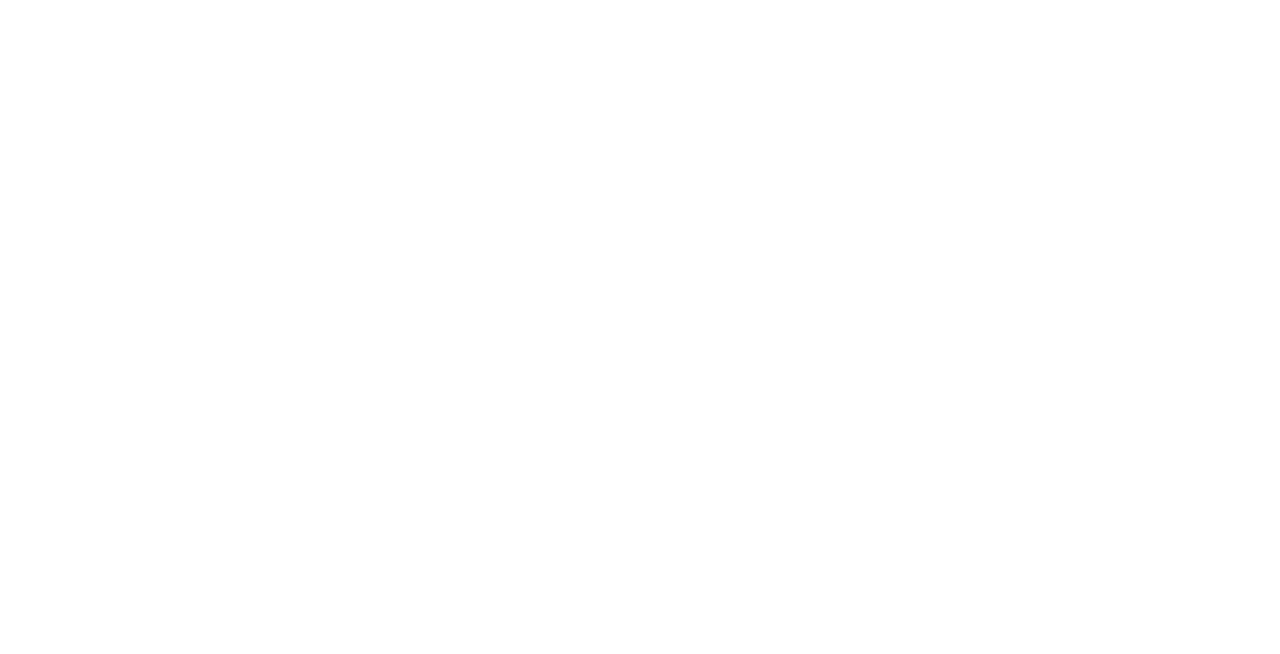
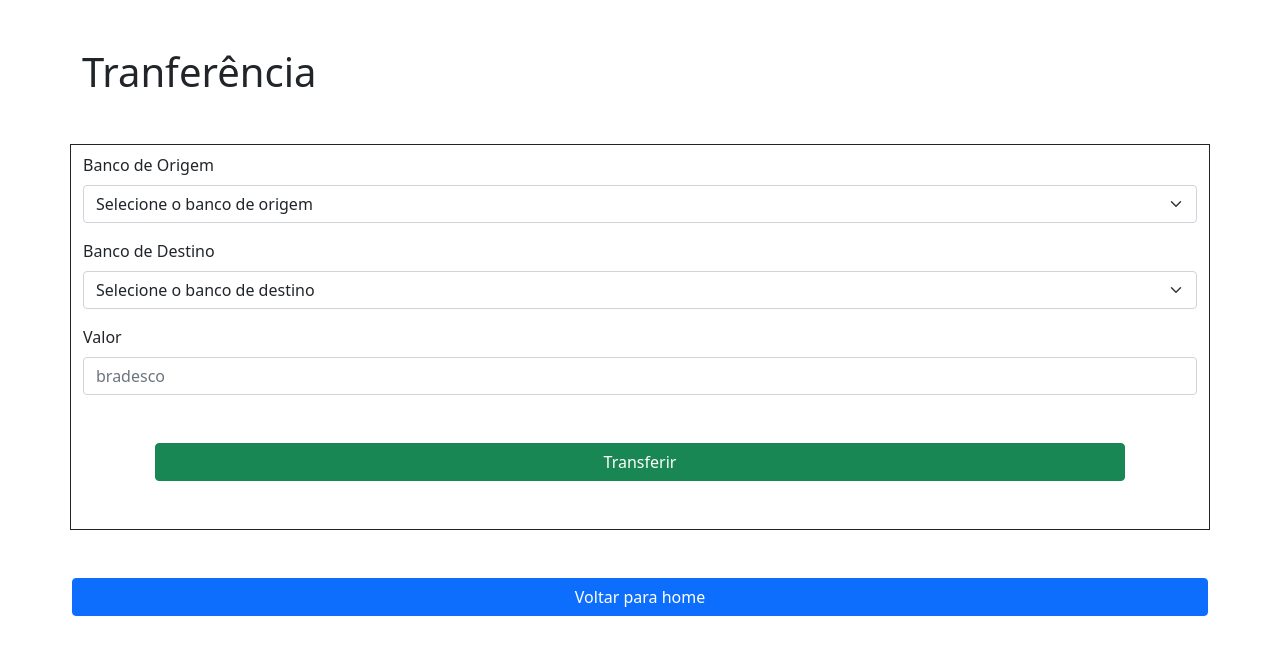
Before and after one commit to lfsmariz/finances-ui, a React (Create React App) app: page /transfer in a window 1280 px wide. Shown: the top 654 px of the page. Built offline with nearby package versions, Linux system fonts and the light colour scheme.

Commit message:
feat(transfer): create page

```diff
--- a/src/App.css
+++ b/src/App.css
@@ -1,3 +1,12 @@
 .center-text {
   text-align: center;
 }
+
+.height-define {
+  height: 500px;
+}
+
+.center-title {
+  text-align: start;
+  width: 30%;
+}
--- a/src/App.js
+++ b/src/App.js
@@ -1,5 +1,6 @@
 import Routes from "./Routes";
 import 'bootstrap/dist/css/bootstrap.min.css'
+import './App.css'
 
 function App() {
   return (
--- a/src/Routes.js
+++ b/src/Routes.js
@@ -3,6 +3,7 @@
 import RegisterBank from "./pages/RegisterBank"
 import RegisterUser from "./pages/RegisterUser"
 import RegisterWallet from "./pages/RegisterWallet"
+import Transfer from "./pages/Transfer"
 
 const Routes = () => {
 
@@ -24,6 +25,10 @@
       <Route exact path="/register-wallet">
         <RegisterWallet/>
       </Route>
+
+      <Route exact path="/transfer">
+        <Transfer/>
+      </Route>
     </Switch>
   </BrowserRouter>
   )
--- a/src/pages/Home.js
+++ b/src/pages/Home.js
@@ -3,12 +3,28 @@
 const Home = () => {
 
   return (
-    <div>
     <div className="container">
-        <div className="container my-5">
-            <h1>Finanças TATU</h1>
+      <div className="height-define row align-items-center ">
+        <div className=" my-3 col-6">
+            <h1 className="center-title">TATU's Bank</h1>
         </div>
-        <div className="row fixed-bottom my-5 mx-5">
+        <div className=" my-3 col">
+          <Link to="register-user" className="btn btn-primary col mx-4">
+            Registrar Recebimento
+          </Link>
+        </div>
+        <div className=" my-3 col">
+          <Link to="register-user" className="btn btn-primary col mx-4">
+            Registrar Despesa
+          </Link>
+        </div>
+        <div className=" my-3 col">
+          <Link to="transfer" className="btn btn-primary col mx-4">
+            Registrar Tranferência
+          </Link>
+        </div>
+      </div>
+      <div className="row my-5 mx-5">
         <Link to="register-user" className="btn btn-primary col mx-4">
           Cadastrar Usuário
         </Link>
@@ -20,7 +36,6 @@
         </Link>
       </div>
     </div>
-    </div>
   )
 
 }
--- a/src/pages/RegisterBank.js
+++ b/src/pages/RegisterBank.js
@@ -7,8 +7,8 @@
       <div className="container my-5">
           <h1>Cadastrar Banco</h1>
       </div>
-      <div className="container my-5">
-        <div className="mb-3">
+      <div className="container my-5 border border-dark">
+        <div className="mb-3 my-2">
           <label for="username" className="form-label">Usuário:</label>
           <select className="form-select" id="username">
             <option selected>Selecione o usuário</option>
@@ -34,11 +34,17 @@
           <label for="account-name" className="form-label">Nome da Conta:</label>
           <input type="email" className="form-control" id="account-name" placeholder="conta 1"/>
         </div>
-        <div className="row fixed-bottom my-5 mx-5">
+        <div className="row my-5 mx-5">
+          <Link to="/" className="btn btn-success col mx-4">
+            Cadastrar Banco
+          </Link>
+        </div>
+
+      </div>
+      <div className="row my-5 mx-5">
           <Link to="/" className="btn btn-primary col mx-4">
             Voltar para home
           </Link>
-        </div>
       </div>
     </div>
   )
--- a/src/pages/RegisterUser.js
+++ b/src/pages/RegisterUser.js
@@ -8,13 +8,18 @@
           <h1>Cadastrar Usuário</h1>
       </div>
 
-      <div className="container my-5">
-        <div class="mb-3">
+      <div className="container my-5 border border-dark">
+        <div class="mb-3 my-2">
           <label for="username" className="form-label">Nome do Usuário</label>
           <input type="email" className="form-control" id="username" placeholder="nome"/>
-          </div>
+        </div>
+        <div className="row my-5 mx-auto w-75" >
+            <Link to="/" className="btn btn-success col mx-4">
+              Cadastrar Usuário
+            </Link>
+        </div>
       </div>
-      <div className="row fixed-bottom my-5 mx-5">
+      <div className="row my-5 mx-5">
             <Link to="/" className="btn btn-primary col mx-4">
               Voltar para home
             </Link>
--- a/src/pages/RegisterWallet.js
+++ b/src/pages/RegisterWallet.js
@@ -3,13 +3,13 @@
 const RegisterWallet = () => {
 
   return (
-    <div>
+    <div className="container my-5 align-items-center">
       <div className="container my-5">
           <h1>Cadastrar Carteira</h1>
       </div>
 
-      <div className="container my-5">
-        <div className="mb-3">
+      <div className="container my-5 align-items-center border border-dark">
+        <div className="mb-3 my-2">
           <label for="wallet-name" className="form-label">Nome da Carteira:</label>
           <input type="email" className="form-control" id="wallet-name" placeholder="Reserva"/>
         </div>
@@ -36,8 +36,14 @@
             </label>
           </div>
         </div>
+        <div className="row my-5 mx-auto w-75" >
+            <Link to="/" className="btn btn-success col mx-4">
+              Cadastrar Carteira
+            </Link>
+        </div>
       </div>
-      <div className="row fixed-bottom my-5 mx-5">
+
+      <div className="row my-5 mx-auto" >
             <Link to="/" className="btn btn-primary col mx-4">
               Voltar para home
             </Link>
--- /dev/null
+++ b/src/pages/Transfer.js
@@ -0,0 +1,51 @@
+import { Link } from "react-router-dom";
+
+const Transfer = () => {
+
+  return (
+    <div>
+      <div className="container my-5">
+          <h1>Tranferência</h1>
+      </div>
+      <div className="container my-5 border border-dark">
+        <div className="mb-3 my-2">
+          <label for="sender" className="form-label">Banco de Origem</label>
+          <select className="form-select" id="sender">
+            <option selected>Selecione o banco de origem</option>
+            <option value="1">One</option>
+            <option value="2">Two</option>
+            <option value="3">Three</option>
+          </select>
+        </div>
+
+        <div className="mb-3 my-2">
+          <label for="receiver" className="form-label">Banco de Destino</label>
+          <select className="form-select" id="receiver">
+            <option selected>Selecione o banco de destino</option>
+            <option value="1">One</option>
+            <option value="2">Two</option>
+            <option value="3">Three</option>
+          </select>
+        </div>
+
+        <div className="mb-3">
+          <label for="bank" className="form-label">Valor</label>
+          <input type="text" className="form-control" id="bank" placeholder="bradesco"/>
+        </div>
+        <div className="row my-5 mx-5">
+          <Link to="/" className="btn btn-success col mx-4">
+            Transferir
+          </Link>
+        </div>
+
+      </div>
+      <div className="row my-5 mx-5">
+          <Link to="/" className="btn btn-primary col mx-4">
+            Voltar para home
+          </Link>
+      </div>
+    </div>
+  )
+}
+
+export default Transfer;
```
Lines whose indentation alone changed are shown as unchanged.
